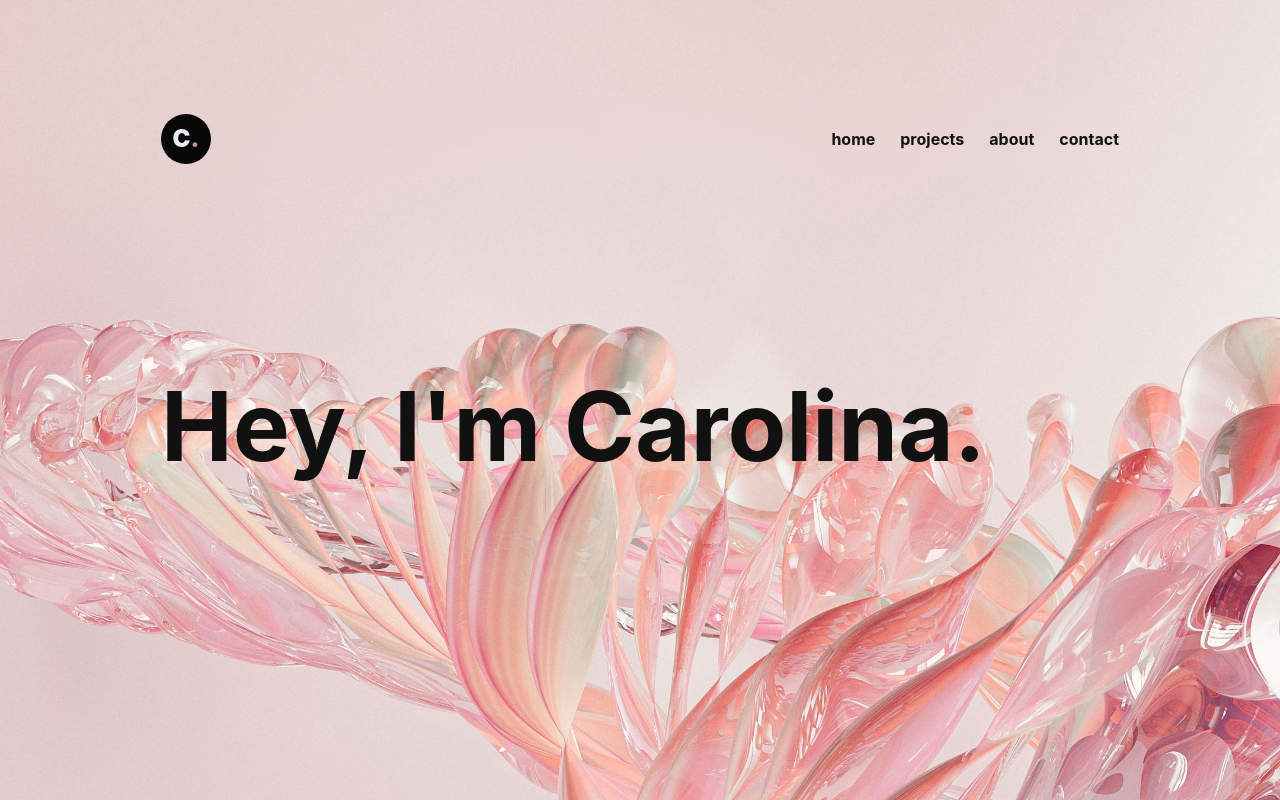
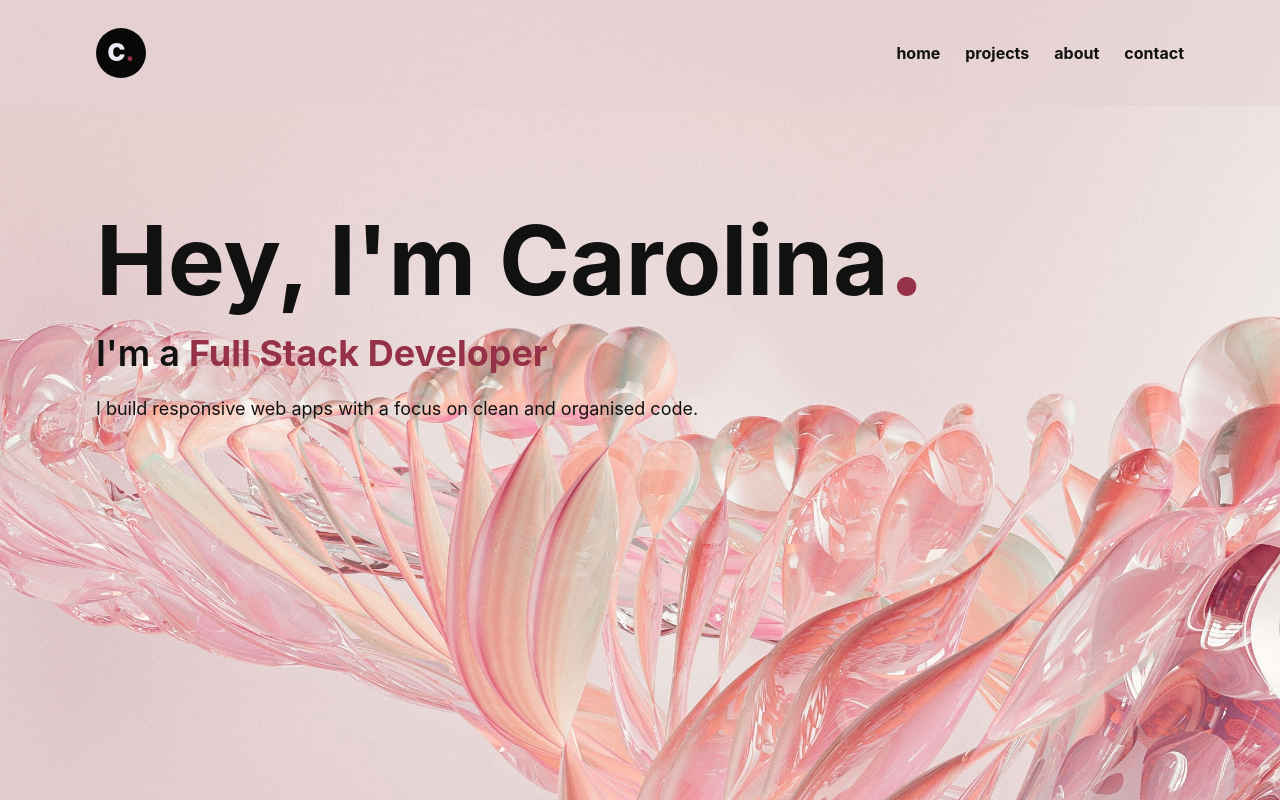
Before and after one commit to carolarruda/personal, a React (Create React App) app: page / in a window 1280 px wide. Shown: the top 800 px of the page. Built offline with nearby package versions, Linux system fonts and the light colour scheme.

Commit message:
fixed nav bar backdrop

```diff
--- a/src/components/Hero/Hero.js
+++ b/src/components/Hero/Hero.js
@@ -1,10 +1,21 @@
-import classes from './Hero.module.scss'
+import classes from "./Hero.module.scss";
 
 const Hero = () => {
   return (
-    <section className='section-wrapper'>
-      <div className={classes.heroContainer}>   <h1 className={classes.presentation}>Hey, I'm Carolina.</h1></div>
+    <section className={`section-wrapper ${classes.hero}`}>
+      <div className={classes.heroContainer}>
 
+        <h1 className={classes.presentation}>
+
+          Hey, I&apos;m Carolina<span>.</span>
+        </h1>
+        <h2 className={classes.subTitle}>
+          I&apos;m a <span>Full Stack Developer</span>
+        </h2>
+        <p className={classes.aboutCopy}>
+          I build responsive web apps with a focus on clean and organised code.
+        </p>
+      </div>
     </section>
   );
 };
--- a/src/components/Hero/Hero.module.scss
+++ b/src/components/Hero/Hero.module.scss
@@ -4,4 +4,59 @@
 
 .presentation {
     font-size: var(--text-2xl);
+    span {
+        font-size: var(--text-2xl);
+        font-weight: 900;
+        line-height: 1;
+        color: var(--brand2);
+      }
 }
+
+.hero {
+    margin-bottom: 9.6rem;
+
+    @media (max-width: 768px) {
+      margin-bottom: 4.8rem;
+    }
+  }
+
+
+.copyWrapper {
+    position: relative;
+    z-index: 10;
+
+    width: fit-content;
+    margin: 4.8rem 0;
+  }
+
+  .title {
+    font-size: var(--text-2xl);
+    font-weight: 900;
+    line-height: 1.1;
+
+    span {
+      color: var(--brand);
+    }
+
+    @media (max-width: 768px) {
+      font-size: var(--text-xl);
+    }
+  }
+
+  .subTitle {
+    font-size: var(--text-lg);
+    line-height: 1.1;
+    margin-top: 1.6rem;
+    font-weight: 600;
+
+    span {
+      font-weight: bold;
+      color: var(--brand2);
+    }
+  }
+
+  .aboutCopy {
+    margin: 2.4rem 0;
+    max-width: 700px;
+    font-weight: 400;
+  }
--- a/src/components/HomeLogo/HomeLogo.module.scss
+++ b/src/components/HomeLogo/HomeLogo.module.scss
@@ -19,6 +19,6 @@
     font-size: var(--text-md);
     font-weight: 900;
     line-height: 1;
-    color: var(--brand);
+    color: var(--brand2);
   }
 }
--- a/src/components/NavBar/NavBar.js
+++ b/src/components/NavBar/NavBar.js
@@ -4,12 +4,12 @@ import { motion } from "framer-motion";
 
 const NavBar = () => {
   return (
-    <section className="section-wrapper">
+    <header>
       <motion.nav
+        className={`section-wrapper ${classes.NavContainer} ${classes.mxAuto}`}
         initial={{ y: -70 }}
         animate={{ y: 0 }}
         transition={{ duration: 0.5 }}
-      className={classes.NavContainer}
       >
         <HomeLogo />
 
@@ -28,8 +28,7 @@ const NavBar = () => {
           </li>
         </ul>
       </motion.nav>
-    </section>
-
+    </header>
   );
 };
 
--- a/src/components/NavBar/NavBar.module.scss
+++ b/src/components/NavBar/NavBar.module.scss
@@ -1,16 +1,12 @@
 .NavContainer {
-  display: grid;
-grid-template-columns: 1fr 1fr;
-  height: 8rem;
-
-  position: -webkit-sticky;
-  position: sticky;
-  top: 0;
-  z-index: 20;
-  -webkit-backdrop-filter: blur(12px);
-  backdrop-filter: blur(12px);
+  display: flex;
+  grid-template-columns: 1fr 1fr;
+  padding: 1rem 9.6rem;
+  width: 100vw;
+  justify-content: space-between;
+  align-items: center;
   font-weight: bold;
-
+  align-items: center;
 }
 
 .NavOptions {
@@ -26,3 +22,20 @@ grid-template-columns: 1fr 1fr;
   gap: 2.5rem;
   align-items: center;
 }
+
+.mxAuto {
+  margin-left: auto;
+  margin-right: auto;
+}
+
+header {
+  box-sizing: border-box;
+  padding: 0;
+  margin: 0;
+  background: rgba(230, 210, 211, 0.5);
+  position: -webkit-sticky;
+  position: sticky;
+  top: 0;
+  z-index: 20;
+  width: 100vw;
+}
--- a/src/pages/Main.js
+++ b/src/pages/Main.js
@@ -3,10 +3,10 @@ import Hero from "../components/Hero/Hero";
 
 const Main = () => {
   return (
-    <>
+    <div className="main-grid">
       <NavBar />
       <Hero />
-    </>
+    </div>
   );
 };
 
--- a/src/styles/global.css
+++ b/src/styles/global.css
@@ -9,7 +9,8 @@
   --text: rgb(17, 17, 17);
 
   --brand: rgb(208, 136, 145);
-  --brand2: rgb(218, 128, 141);
+  --brand2: rgb(149, 50, 72);
+
 
   --text-xs: 1.6rem;
   --text-sm: 1.8rem;
@@ -36,6 +37,7 @@ body {
   scroll-behavior: smooth;
   font-size: var(--text-sm);
   height: 100%;
+
 }
 
 body {
@@ -44,6 +46,10 @@ body {
   background-image: url("../images/eveling-salazar-b5LTjyJM9Yw-unsplash.jpg");
   background-repeat: no-repeat;
   background-size: cover;
+  background-position: bottom;
+  background-attachment: fixed;
+
+
 
 }
 
@@ -66,10 +72,13 @@ a {
 .section-wrapper {
   position: relative;
   z-index: 10;
-  max-width: 1150px;
+  max-width: 1600px;
   margin: auto;
   padding: 9.6rem;
   overflow: hidden;
+
+
+
 }
 
 @media (max-width: 768px) {
```
Lines whose indentation alone changed are shown as unchanged.
